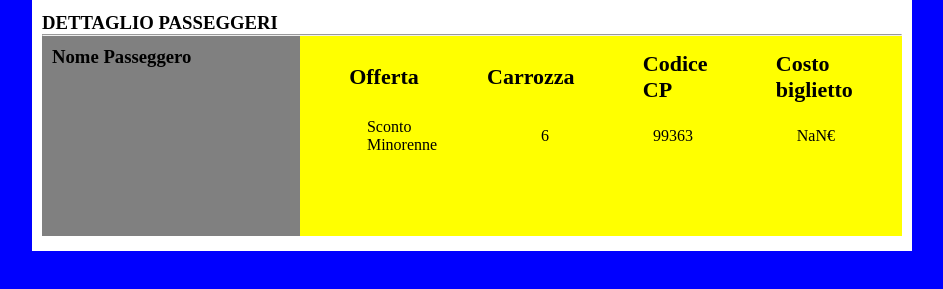
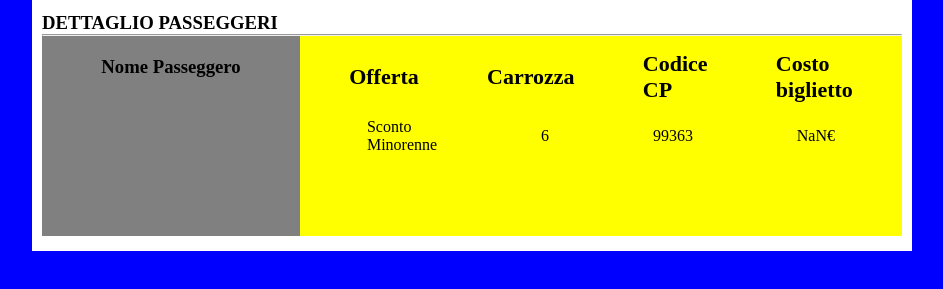
Before and after one commit to marcopolello/js-biglietto-treno-form, a plain HTML site: page index.html in a window 1280 px wide. Both pictures are taken after a click on the button "genera". Shown: the part 347-636 px from the top of the page, without its empty margins (168-1111 px from the left). Drawn offline with Linux system fonts and the light colour scheme.

Commit message:
fix codice

```diff
--- a/css/style.css
+++ b/css/style.css
@@ -37,7 +37,8 @@ main{
   padding: 15px 10px;
 }
 .dati_passeggero{
-  padding: 10px;
+  padding: 20px 0;
+  text-align: center;
   background-color: grey;
   min-height: 200px;
   width: 30%;
--- a/index.html
+++ b/index.html
@@ -57,7 +57,7 @@
           <hr>
           <div class="dati_passeggero">
             <h3>Nome Passeggero</h3>
-            <h3 id="name"></h3>
+            <h3 id="name" style="margin-top:20px;"></h3>
           </div>
 
           <div class="dati_biglietto">
```
